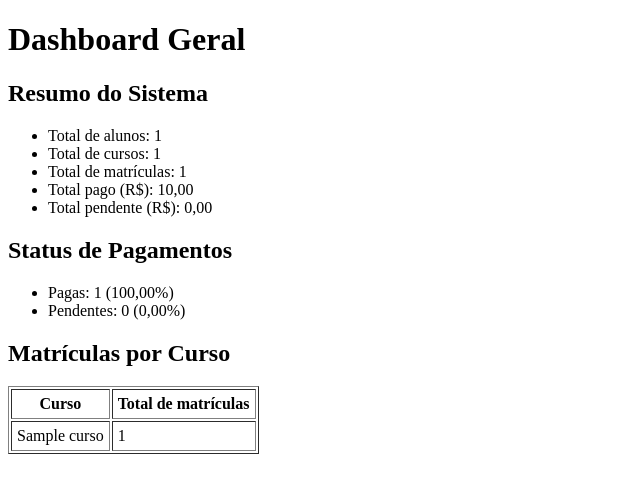
After one commit to thallystorres/desafio-tecnotech, a Django app: page / in a window 1280 px wide. The commit adds this page. Shown: the top 493 px of the page, without its empty margins (0-640 px from the left). Run offline with Django 5.2, Linux system fonts and the light colour scheme; tables that the repository leaves empty hold one stand-in row (values such as "Sample post").

Commit message:
Criando página HTML de dashboard na raiz do site

```diff
--- a/djangoapp/core/services.py
+++ b/djangoapp/core/services.py
@@ -1,5 +1,5 @@
-from django.db.models import Sum, F, QuerySet
-from .models import Matricula, Aluno
+from django.db.models import Sum, F, QuerySet, Count
+from .models import Aluno, Curso, Matricula
 
 
 def calcular_total_por_aluno(aluno: Aluno):
@@ -41,3 +41,33 @@ def selecionar_matriculas_por_filtro(matriculas: QuerySet[Matricula], filtro: st
     )
 
     return list(dados)
+
+def gerar_dashboard():
+    total_alunos = Aluno.objects.count()
+    total_cursos = Curso.objects.count()
+    total_matriculas = Matricula.objects.count()
+
+    dados_pagas = calcular_total_matriculas_por_filtro(Matricula.objects.all(), "pago")
+    dados_pendentes = calcular_total_matriculas_por_filtro(Matricula.objects.all(), "pendente")
+
+    qtd_pagas = dados_pagas["quantidade_pago"]
+    qtd_pendentes = dados_pendentes["quantidade_pendente"]
+
+    total_registros = qtd_pagas + qtd_pendentes
+    perc_pagas = (qtd_pagas / total_registros * 100) if total_registros else 0
+    perc_pendentes = 100 - perc_pagas
+
+    matriculas_por_curso = (Matricula.objects.values(nome=F("curso__nome")).annotate(total=Count("id")).order_by("nome"))
+
+    return {
+        "total_alunos": total_alunos,
+        "total_cursos": total_cursos,
+        "total_matriculas": total_matriculas,
+        "total_pago": dados_pagas["valor_total_pago"],
+        "total_pendente": dados_pendentes["valor_total_pendente"],
+        "qtd_pagas": qtd_pagas,
+        "qtd_pendentes": qtd_pendentes,
+        "perc_pagas": perc_pagas,
+        "perc_pendentes": perc_pendentes,
+        "matriculas_por_curso": matriculas_por_curso,
+    }
--- /dev/null
+++ b/djangoapp/core/templates/core/dashboard.html
@@ -0,0 +1,45 @@
+<!doctype html>
+<html lang="pt-br">
+<head>
+    <meta charset="utf-8">
+    <title>Dashboard</title>
+</head>
+<body>
+
+    <h1>Dashboard Geral</h1>
+
+    <h2>Resumo do Sistema</h2>
+    <ul>
+        <li>Total de alunos: {{ total_alunos }}</li>
+        <li>Total de cursos: {{ total_cursos }}</li>
+        <li>Total de matrículas: {{ total_matriculas }}</li>
+        <li>Total pago (R$): {{ total_pago|floatformat:2 }}</li>
+        <li>Total pendente (R$): {{ total_pendente|floatformat:2 }}</li>
+    </ul>
+
+    <h2>Status de Pagamentos</h2>
+    <ul>
+        <li>Pagas: {{ qtd_pagas }} ({{ perc_pagas|floatformat:2 }}%)</li>
+        <li>Pendentes: {{ qtd_pendentes }} ({{ perc_pendentes|floatformat:2 }}%)</li>
+    </ul>
+
+    <h2>Matrículas por Curso</h2>
+    <table border="1" cellpadding="5">
+        <tr>
+            <th>Curso</th>
+            <th>Total de matrículas</th>
+        </tr>
+        {% for curso in matriculas_por_curso %}
+        <tr>
+            <td>{{ curso.nome }}</td>
+            <td>{{ curso.total }}</td>
+        </tr>
+        {% empty %}
+        <tr>
+            <td colspan="2">Nenhuma matrícula registrada.</td>
+        </tr>
+        {% endfor %}
+    </table>
+
+</body>
+</html>
--- a/djangoapp/core/urls/urls_html.py
+++ b/djangoapp/core/urls/urls_html.py
@@ -1,6 +1,7 @@
 from django.urls import path
-from ..views.views_html import historico_aluno
+from ..views.views_html import historico_aluno, dashboard
 
 urlpatterns = [
+    path("", dashboard, name="dashboard"),
     path("aluno/<int:aluno_id>/historico/", historico_aluno, name="historico_aluno"),
 ]
--- a/djangoapp/core/views/views_html.py
+++ b/djangoapp/core/views/views_html.py
@@ -1,6 +1,6 @@
 from django.shortcuts import get_object_or_404, render
 from ..models import Aluno
-from ..services import calcular_total_por_aluno
+from ..services import calcular_total_por_aluno, gerar_dashboard
 
 
 def historico_aluno(request, aluno_id):
@@ -9,3 +9,7 @@ def historico_aluno(request, aluno_id):
     dados = calcular_total_por_aluno(aluno)
 
     return render(request, "core/historico_aluno.html", {"aluno": aluno, **dados})
+
+def dashboard(request):
+    dados = gerar_dashboard()
+    return render(request, "core/dashboard.html", dados)
```
Also changed, not shown: djangoapp/core/templates/core/historico_aluno.html (+4 -4 lines).
